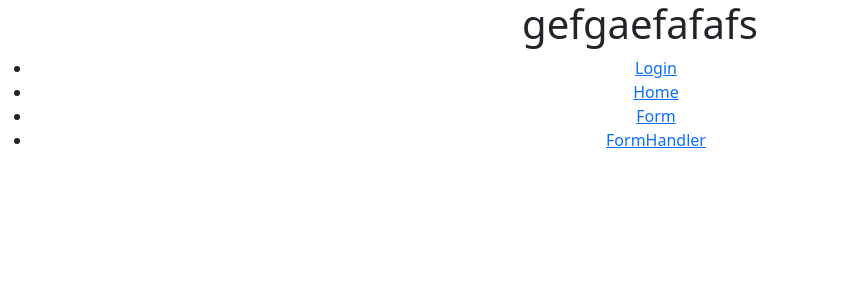
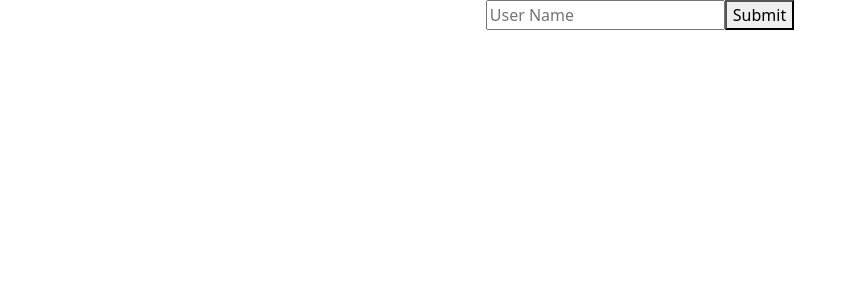
Before and after one commit to Saravasha/siareactproj, a React (Create React App) app: page / in a window 1280 px wide. Shown: the top 300 px of the page, without its empty margins (0-843 px from the left). Built offline with nearby package versions, Linux system fonts and the light colour scheme.

Commit message:
aweaweawe
aweaweawe

```diff
--- a/package.json
+++ b/package.json
@@ -15,6 +15,7 @@
     "react-router": "^6.4.1",
     "react-router-dom": "^6.4.1",
     "react-scripts": "5.0.1",
+    "react-switch": "^7.0.0",
     "web-vitals": "^2.1.4"
   },
   "scripts": {
--- a/src/App.js
+++ b/src/App.js
@@ -14,8 +14,8 @@ export default function App() {
     <div className='App'>
 
     <Routes>
-      <Route path="/login" element={<Login />}/>
-        <Route path="" element={<HeaderLayout />} />
+      <Route path="/" element={<Login />}/>
+        <Route path="/successeded" element={<HeaderLayout />} />
         <Route path="/Form" element={<FormHandler />} />
         <Route path="/Table" element={<TableHandler />} />
         <Route path="/TableHandler" element={<TableBuilder />} />
--- a/src/Components/HeaderLayout.js
+++ b/src/Components/HeaderLayout.js
@@ -1,28 +1,43 @@
-import React from "react";
+import React, { useContext } from "react";
 import {  Link } from "react-router-dom";
 import FormHandler from "./FormHandler";
 import TableBuilder from "./Table";
 import Form from "./Form";
+import {UserContext} from './UserContext';
 
-const HeaderLayout = () => {
+export function HeaderLayout() {
+  const mesg = useContext(UserContext)
   return (
     <div className="App">
-
-    <h1>gefgaefafafs</h1>
+<p>{mesg}</p>
+    <h1>{mesg}</h1>
       <nav>
         <ul>
             <li>
-              <Link to="/Login">Login</Link>
+              <Link to="/">Logout</Link>
             </li>
-            <li>
+            {/* <li>
               <Link to="/Home">Home</Link>
-            </li>
+            </li> */}
             <li>
               <Link to="/Form">Form</Link>
             </li>
-            <li>
-              <Link to="/FormHandler">FormHandler</Link>
-            </li>
+              <li>
+                <Link to="/FormHandler">FormHandler</Link>
+              </li>
+              <li>
+                <Link to="/Form" >Form</Link>
+              </li>
+              <li>
+                <Link to="/Table" >Table</Link>
+              </li>
+              <li>
+                <Link to="/TableHandler" >TableHandler</Link>
+              </li>
+              <li>
+                <Link to="/FormHandler" >FormHandler</Link>
+              </li>
+
         </ul>
       </nav>
 
--- a/src/Components/Login.js
+++ b/src/Components/Login.js
@@ -1,42 +1,75 @@
-import React, { useContext, useState } from "react";
+import React, { useContext, useState, createContext } from "react";
 import HeaderLayout from "./HeaderLayout";
-import UserInfoExp from "./UserContext";
+// import UserInfoExp from "./UserContext";
 import { Link } from "react-router-dom";
 import BrowserRouter from 'react'
+import { UserContext } from "./UserContext";
+import { useNavigate } from "react-router-dom";
 
-const Login = (prop) => {
+export default function Login() {
 
-    // const {login} = useContext(UseContext);
-    const [loginName, setLoginName] = useState();
+    const [user, setUser] = useState("User");
+    const userContext = createContext()
+    const [login, setLogin] = useState("Unauthorized");
+    var testUseContext = useContext(UserContext)
+    const navigate = useNavigate()
+        const handleChange = (event) => {
+            setUser({  [event.target.name]: event.target.value });
 
-    const UserI = useContext(UserInfoExp)
+          };
 
-    const HandleSubmit = (event) => {
-        event.preventDefault()
 
-        UserI.UserName = event.target[0].value
+          const onFormSubmit = (event) => {
+              event.preventDefault();
 
-        console.log(UserI.UserName)
-        setLoginName(loginName)
+            //   handleSubmit(user);
+            //   user = {userContext}
+
+            //   const gerk = setUser(user)
+              // console.log(setUserContext);
+              console.log(user);
+            //   const userContext = React.createContext(gerk)
+              testUseContext = user;
+              const gerk = [setLogin(login, user)]
+              console.log(testUseContext);
+              console.log(gerk);
+              navigate('/successeded', {
+                state: {
+                    user: user.user
+
                 }
+            });
+        }
+              // UserContext = user
+
+
+            // const setUserContext = (userContext) => {
+
+                //     return <UserContext.Provider value={userContext}></UserContext.Provider>
+
+                // }
+
+                // const value = React.useContext(testUseContext)
+                // console.log(value);
+
                 return (
                 <div>
+      {/* <p>{value}</p> */}
+                <form className='container' onSubmit={onFormSubmit}>
+                <label htmlFor='username'>
+                    <input
+                        type="text"
+                        name="username"
+                        id="username"
 
-            <form className="container" onSubmit={HandleSubmit}>
-                <h1>
-                    Login Form: pijwpji
-                    </h1>
-                <input
-                    placeholder="User Name"
-                    type='text'
-                    name="username"
-                    required
-                />
-                <button type="submit" value="Submit">Submit
+                        placeholder='User Name'
+                        onChange={handleChange}
+                        required />
+                </label>
+                <button type="submit">
+                    Submit
                 </button>
             </form>
         </div>
-    )
+        );
     }
-
-export default Login;
--- a/src/Components/UserContext.js
+++ b/src/Components/UserContext.js
@@ -1,9 +1,3 @@
 import { createContext } from "react";
-export const UserInfo = {
 
-        UserName: '',
-        Password: '',
-    }
-    const UserInfoExp = createContext('UserInfo')
-
-    export default UserInfoExp
+export const UserContext = createContext("User");
--- a/src/index.js
+++ b/src/index.js
@@ -4,20 +4,21 @@ import App from './App';
 import './index.css';
 import 'bootstrap/dist/css/bootstrap.css';
 import {  BrowserRouter } from "react-router-dom";
-import UserContext,{UserInfo} from './Components/UserContext';
-
+import { UserContext } from './Components/UserContext';
 
 import reportWebVitals from './reportWebVitals';
 
+const value = ""
 const root = ReactDOM.createRoot(document.getElementById('root'));
 root.render(
 
-  <UserContext.Provider value={UserInfo} >
+<BrowserRouter>
+<UserContext.Provider value={value}>
 
-  <BrowserRouter>
     <App />
+</UserContext.Provider>
   </BrowserRouter>
- </UserContext.Provider>)
+)
 
 // If you want to start measuring performance in your app, pass a function
 // to log results (for example: reportWebVitals(console.log))
```
Also changed, not shown: src/Components/UserContextManagement.js (added), 1 other file (tests, documents, lock files or other folders). Lines whose indentation alone changed are shown as unchanged.
